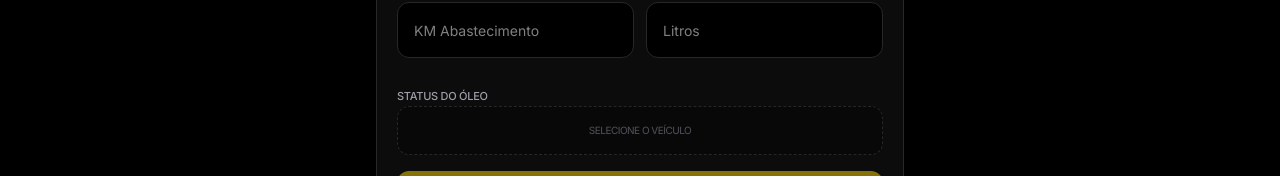
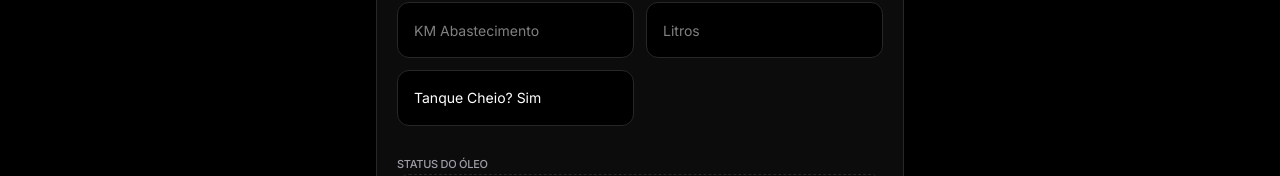
Before and after one commit to Cetec26/cetec-appfrota, a React (Vite) app: page / in a window 1280 px wide. Shown: the part 423-599 px from the top of the page. Built offline with nearby package versions, Linux system fonts and the light colour scheme; no server answers.

Commit message:
feat: adicionar campo de tanque cheio e ignorar validacao de media alta em abastecimento parcial

```diff
--- a/src/App.tsx
+++ b/src/App.tsx
@@ -224,7 +224,8 @@ export default function App() {
     motorista: "",
     veiculo: "",
     km: "",
-    litros: ""
+    litros: "",
+    tanque_cheio: "Sim"
   });
   const [fuelingLoading, setFuelingLoading] = useState(false);
   const [fuelingSuccess, setFuelingSuccess] = useState(false);
@@ -392,7 +393,7 @@ export default function App() {
 
     // Validação de média (máximo 15km/lt)
     const liters = parseFloat(fuelingData.litros);
-    if (!isInitialSet && lastKm > 0 && liters > 0) {
+    if (!isInitialSet && lastKm > 0 && liters > 0 && fuelingData.tanque_cheio === "Sim") {
       const kmTraveled = currentKm - lastKm;
       const average = kmTraveled / liters;
       if (average > 15) {
@@ -436,7 +437,7 @@ export default function App() {
       }));
 
       setFuelingSuccess(true);
-      setFuelingData({ motorista: "", veiculo: "", km: "", litros: "" });
+      setFuelingData({ motorista: "", veiculo: "", km: "", litros: "", tanque_cheio: "Sim" });
       setTimeout(() => setFuelingSuccess(false), 5000);
     } catch (error: any) {
       alert("Falha no envio: " + error.message);
@@ -816,6 +817,7 @@ export default function App() {
                       </p>
                     )}
                   </div>
+                  <div className="space-y-1">
                     <input
                       type="number"
                       placeholder="Litros"
@@ -829,6 +831,17 @@ export default function App() {
                         fuelingAvgError ? "border-red-500" : "border-zinc-800"
                       )}
                     />
+                  </div>
+                  <div className="space-y-1">
+                    <select
+                      value={fuelingData.tanque_cheio}
+                      onChange={e => setFuelingData({ ...fuelingData, tanque_cheio: e.target.value })}
+                      className="w-full bg-black border border-zinc-800 rounded-xl px-4 h-14 text-sm focus:ring-2 focus:ring-[#FFD700] outline-none transition-all appearance-none"
+                    >
+                      <option value="Sim">Tanque Cheio? Sim</option>
+                      <option value="Não">Tanque Cheio? Não (Parcial)</option>
+                    </select>
+                  </div>
                 </div>
 
                 {/* Troca de Óleo - Abastecimento */}
```
Lines whose indentation alone changed are shown as unchanged.
